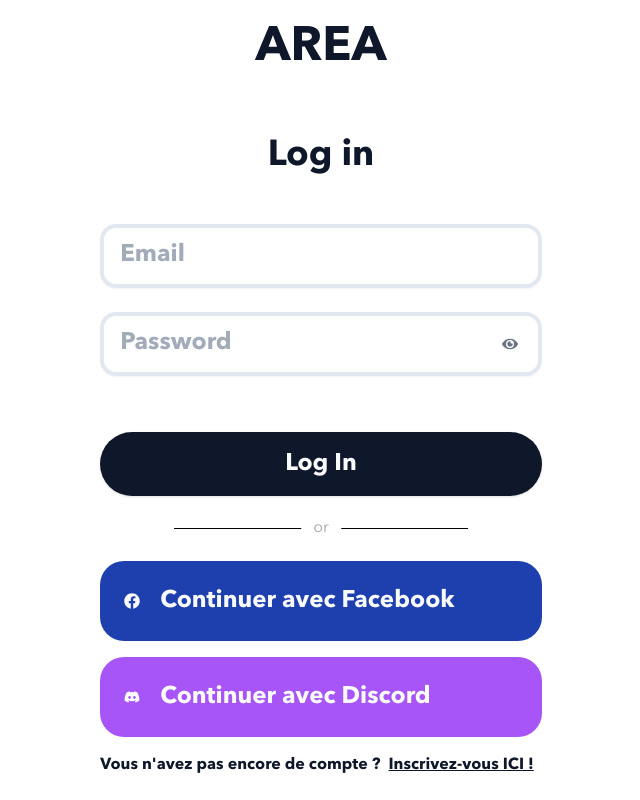
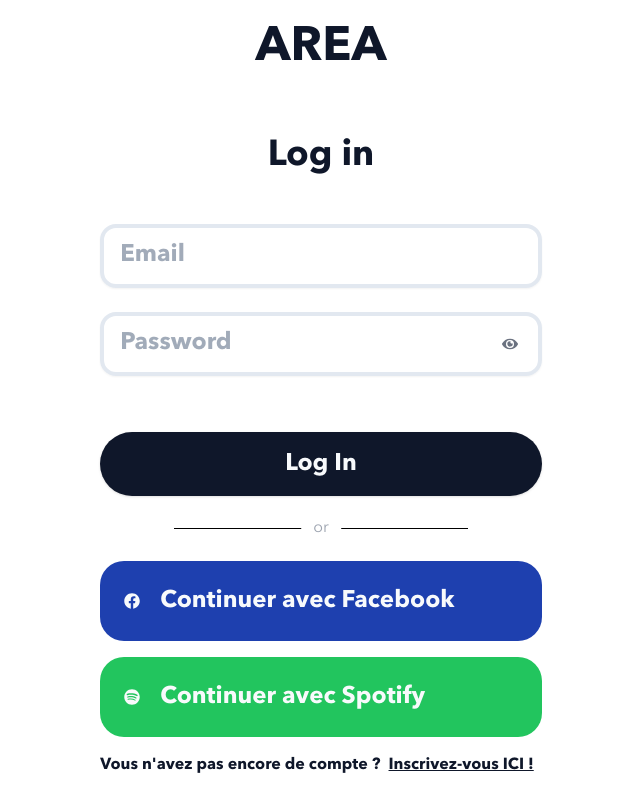
Before and after one commit to Robouch0/AREA, a Next.js app in the folder web/: page / in a window 1280 px wide. Shown: the whole page, without its empty margins (319-959 px from the left). Built offline with nearby package versions, Linux system fonts and the light colour scheme; no server answers.

Commit message:
feat: OAuth spotify is done and tested

```diff
--- a/web/components/pages/login/LoginForm.tsx
+++ b/web/components/pages/login/LoginForm.tsx
@@ -4,7 +4,7 @@ import { FormData, UserSchema, ValidFieldNames } from "@/lib/typeLogin";
 import FormField from "@/components/ui/utils/FormField";
 import { zodResolver } from "@hookform/resolvers/zod";
 import axios from "axios";
-import { FaDiscord, FaEye, FaEyeSlash, FaFacebook, FaGoogle } from "react-icons/fa";
+import { FaDiscord, FaEye, FaEyeSlash, FaFacebook, FaGoogle, FaSpotify } from "react-icons/fa";
 import { useEffect, useState } from "react";
 import { login } from "@/api/authentification";
 import { useRouter } from "next/navigation";
@@ -147,11 +147,18 @@ function LoginForm() {
                                 /> */}
 
                                 <OauthButton
+                                    arial-label="Spotify"
+                                    service="spotify"
+                                    className="focus-visible:border-slate-500 focus-visible:border-8 flex items-center justify-start px-6 bg-green-500 hover:bg-green-500 hover:opacity-90 rounded-3xl shadow-none h-20 w-full"
+                                    ServiceIcon={<FaSpotify className="w-12 h-12" />}
+                                />
+
+                                {/* <OauthButton
                                     arial-label="Discord"
                                     service="discord"
                                     className="focus-visible:border-slate-500 focus-visible:border-8 flex items-center justify-start px-6 bg-purple-500 hover:bg-purple-500 hover:opacity-90 rounded-3xl shadow-none h-20 w-full"
                                     ServiceIcon={<FaDiscord className="w-12 h-12" />}
-                                />
+                                /> */}
 
                                 {/* <OauthButton
                                     arial-label="Github"
```
Also changed, not shown: 1 other file (tests, documents, lock files or other folders).
